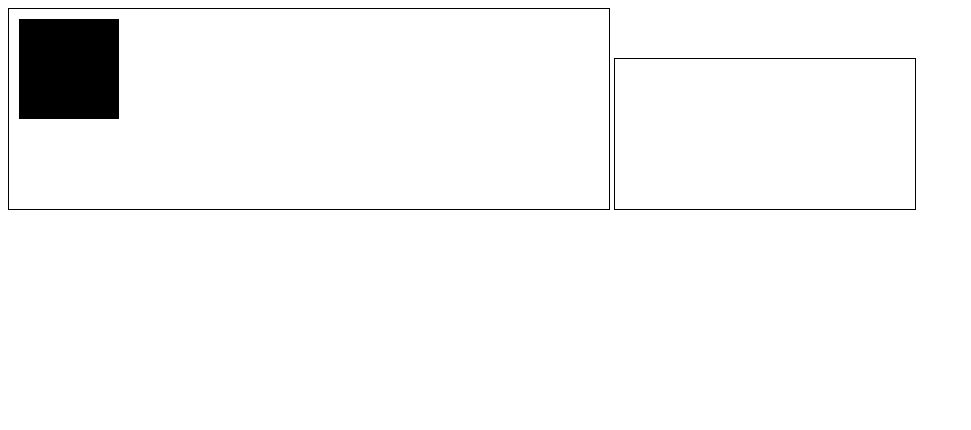
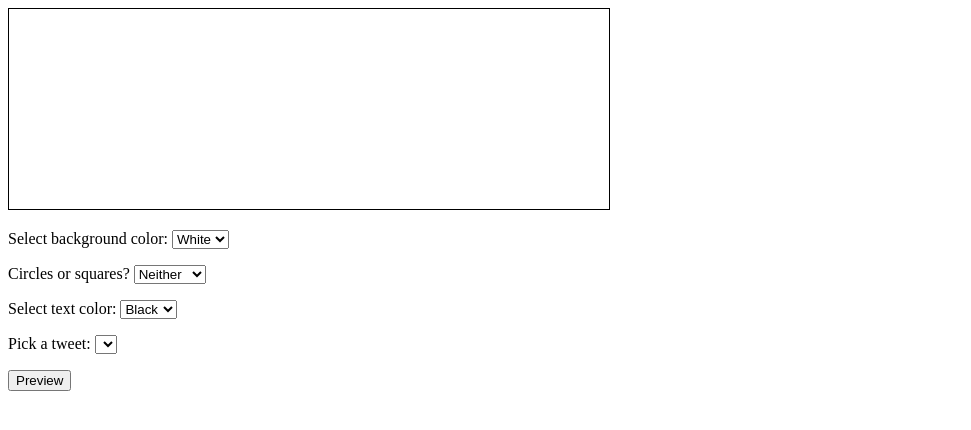
Before and after one commit to SpencerCornelia/canvas_app, a plain HTML site: page index.html in a window 1280 px wide. Shown: the whole page, without its empty margins (0-971 px from the left). Drawn offline with Linux system fonts and the light colour scheme.

Commit message:
added form on index.html

```diff
--- a/canvas.css
+++ b/canvas.css
@@ -1,3 +1,3 @@
-canvas {
+#tshirtCanvas {
 	border: 1px solid black;
 }
--- a/canvas.js
+++ b/canvas.js
@@ -1,9 +1,4 @@
 window.onload = function() {
 	var canvas = document.getElementById("tshirtCanvas");
-	if (canvas.getContext) {
-		var context = canvas.getContext("2d");
-	} else {
-		//no browser API support
-	}
-	context.fillRect(10, 10, 100, 100);
+
 }
--- a/index.html
+++ b/index.html
@@ -11,5 +11,38 @@
 	<canvas id="tshirtCanvas" width="600" height="200"></canvas>
 	<canvas id="awesomecontent">Hey you, yes YOU, upgrade your browser please :)</canvas>
 
+	<form>
+		<p>
+			<label for="backgroundColor">Select background color:</label>
+			<select id="backgroundColor">
+				<option value="white" selected="selected">White</option>
+				<option value="black">Black</option>
+			</select>
+		</p>
+		<p>
+			<label for="shape">Circles or squares?</label>
+			<select id="shape">
+				<option value="none" selected="selected">Neither</option>
+				<option value="circles">Circles</option>
+				<option value="squares">Squares</option>
+			</select>
+		</p>
+		<p>
+			<label for="foregroundColor">Select text color:</label>
+			<select id="foregroundColor">
+				<option value="black" selected="selected">Black</option>
+				<option value="white">White</option>
+			</select>
+		</p>
+		<p>
+			<label for="tweets">Pick a tweet:</label>
+			<select id="tweets">
+			</select>
+		</p>
+		<p>
+			<input type="button" id="previewButton" value="Preview">
+		</p>
+	</form>
+
 </body>
 </html>
```
